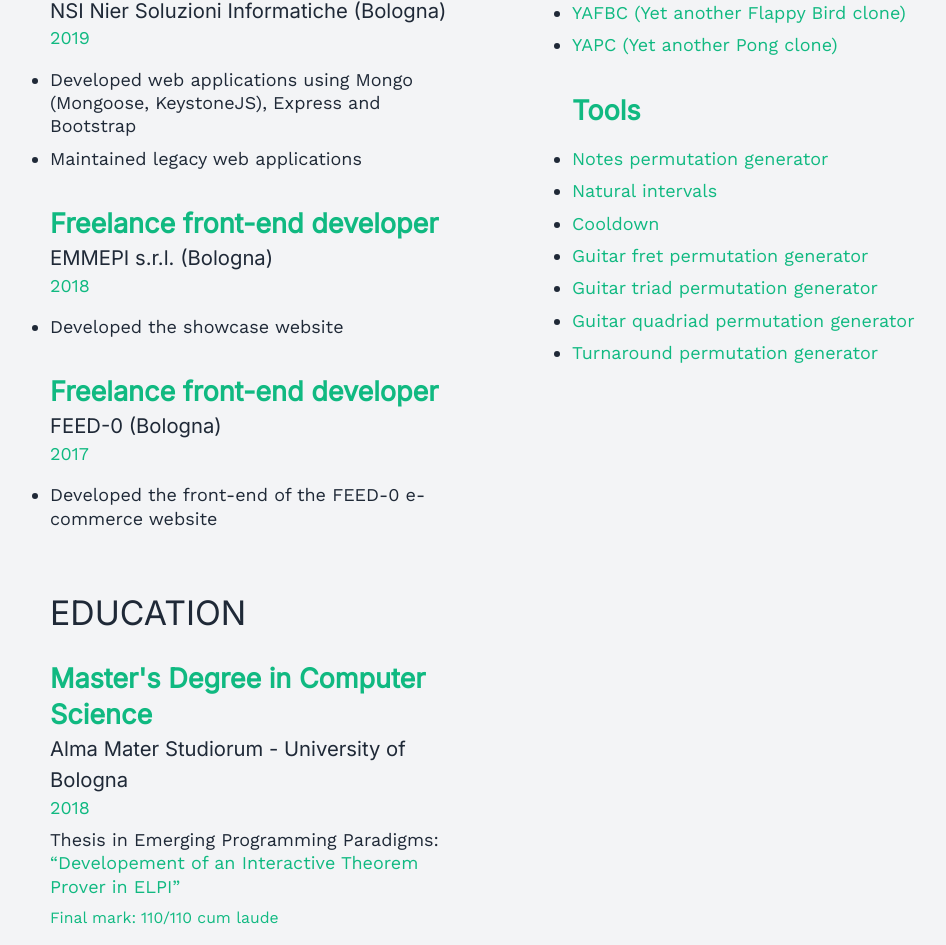
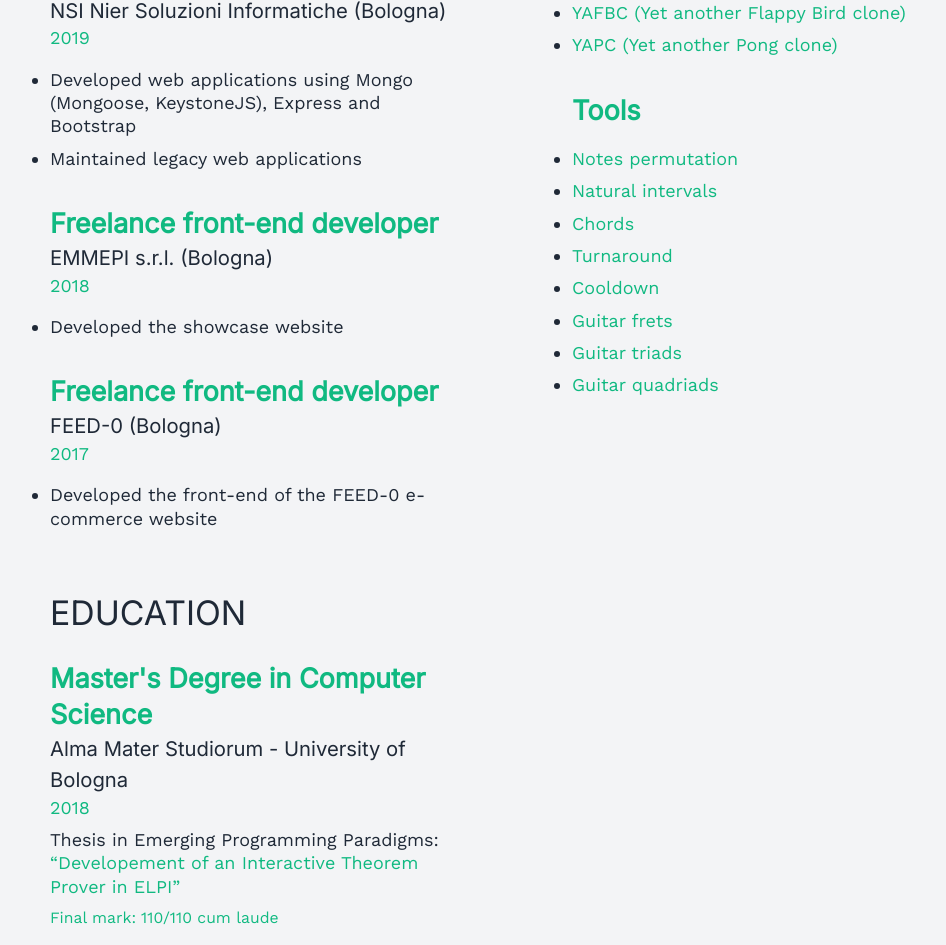
Before and after one commit to cpiemontese/cpiemontese.github.io, a Next.js app: page / in a window 1280 px wide. Shown: the part 1628-2573 px from the top of the page, without its empty margins (122-1068 px from the left). Built offline with nearby package versions, Linux system fonts and the light colour scheme.

Commit message:
add chords page

```diff
--- a/lib/utils.js
+++ b/lib/utils.js
@@ -1,5 +1,7 @@
 export const NOTES = ['A', 'B', 'C', 'D', 'E', 'G', 'F', 'Ab', 'Bb', 'Db', 'Eb', 'Gb']
 export const getRandomNote = () => NOTES[Math.floor(Math.random() * NOTES.length)]
+
+export const QUADRIAD_TYPES = ['△', '-7', '7', 'ø7', '°']
 
 export function shuffle(array) {
   const arrayCopy = [...array]
--- a/pages/index.jsx
+++ b/pages/index.jsx
@@ -349,12 +349,22 @@ export default function IndexPage() {
                 <ul className="mt-4 mb-8 list-disc list-outside">
                   <li className="mb-2">
                     <Link className="text-emerald-500 dark:text-emerald-400" href="/music/notes-permutation">
-                      {lang === EN ? 'Notes permutation generator' : 'Generatore di permutazioni di note'}
+                      {lang === EN ? 'Notes permutation' : 'Permutazioni di note'}
                     </Link>
                   </li>
                   <li className="mb-2">
                     <Link className="text-emerald-500 dark:text-emerald-400" href="/music/natural-intervals">
                       {lang === EN ? 'Natural intervals' : 'Intevalli naturali'}
+                    </Link>
+                  </li>
+                  <li className="mb-2">
+                    <Link className="text-emerald-500 dark:text-emerald-400" href="/music/chords">
+                      {lang === EN ? 'Chords' : 'Accordi'}
+                    </Link>
+                  </li>
+                  <li className="mb-2">
+                    <Link className="text-emerald-500 dark:text-emerald-400" href="/music/turnaround-permutation">
+                      Turnaround
                     </Link>
                   </li>
                   <li className="mb-2">
@@ -364,28 +374,17 @@ export default function IndexPage() {
                   </li>
                   <li className="mb-2">
                     <Link className="text-emerald-500 dark:text-emerald-400" href="/music/guitar/fret-permutation">
-                      {lang === EN
-                        ? 'Guitar fret permutation generator'
-                        : 'Generatore di permutazioni di tasti della chitarra'}
+                      {lang === EN ? 'Guitar frets' : 'Tasti della chitarra'}
                     </Link>
                   </li>
                   <li className="mb-2">
                     <Link className="text-emerald-500 dark:text-emerald-400" href="/music/guitar/triad-permutation">
-                      {lang === EN
-                        ? 'Guitar triad permutation generator'
-                        : 'Generatore di permutazioni di triadi per la chitarra'}
-                    </Link>
-                  </li>
-                  <li className="mb-2">
-                    <Link className="text-emerald-500 dark:text-emerald-400" href="/music/guitar/quadriad-permutation">
-                      {lang === EN
-                        ? 'Guitar quadriad permutation generator'
-                        : 'Generatore di permutazioni di quadriadi per la chitarra'}
+                      {lang === EN ? 'Guitar triads' : 'Triadi per la chitarra'}
                     </Link>
                   </li>
                   <li>
-                    <Link className="text-emerald-500 dark:text-emerald-400" href="/music/turnaround-permutation">
-                      {lang === EN ? 'Turnaround permutation generator' : 'Generatore di permutazioni di turnaround'}
+                    <Link className="text-emerald-500 dark:text-emerald-400" href="/music/guitar/quadriad-permutation">
+                      {lang === EN ? 'Guitar quadriads' : 'Quadriadi per la chitarra'}
                     </Link>
                   </li>
                 </ul>
--- /dev/null
+++ b/pages/music/chords.jsx
@@ -0,0 +1,31 @@
+import { useEffect, useState } from 'react'
+
+import Layout from '@/components/layout'
+import Permutation from '@/components/permutation'
+import { NOTES, QUADRIAD_TYPES } from '../../lib/utils'
+
+const chords = []
+
+for (let n = 0; n < NOTES.length; n++) {
+  for (let qt = 0; qt < QUADRIAD_TYPES.length; qt++) {
+    chords.push([NOTES[n], QUADRIAD_TYPES[qt]])
+  }
+}
+
+export default function RandomChords() {
+  return (
+    <Layout>
+      {({ _lang }) => (
+        <>
+          <Permutation
+            elements={chords}
+            getElemFn={(elements, idx) => {
+              const [note, quadriadType] = elements[idx]
+              return <div>{`${note}${quadriadType}`}</div>
+            }}
+          />
+        </>
+      )}
+    </Layout>
+  )
+}
--- a/pages/music/guitar/quadriad-permutation.jsx
+++ b/pages/music/guitar/quadriad-permutation.jsx
@@ -1,6 +1,6 @@
 import Layout from '@/components/layout'
 import Permutation from '@/components/permutation'
-import { NOTES } from '../../../lib/utils'
+import { NOTES, QUADRIAD_TYPES } from '../../../lib/utils'
 
 const strings = [2, 3, 4, 5, 6]
 
@@ -10,20 +10,18 @@ const stringCombinations = [
   [3, 1],
 ]
 
-const quadriadTypes = ['△', '-7', '7', 'ø7', '°']
-
 let zip = []
 for (let h = 0; h < NOTES.length; h++) {
   for (let i = 0; i < strings.length; i++) {
     for (let j = 0; j < stringCombinations.length; j++) {
-      for (let k = 0; k < quadriadTypes.length; k++) {
-        zip.push([NOTES[h], strings[i], stringCombinations[j], quadriadTypes[k]])
+      for (let k = 0; k < QUADRIAD_TYPES.length; k++) {
+        zip.push([NOTES[h], strings[i], stringCombinations[j], QUADRIAD_TYPES[k]])
       }
     }
   }
 }
 
-export default function TriadPermutation() {
+export default function QuadriadPermutation() {
   return (
     <Layout>
       {({ _lang }) => (
```
